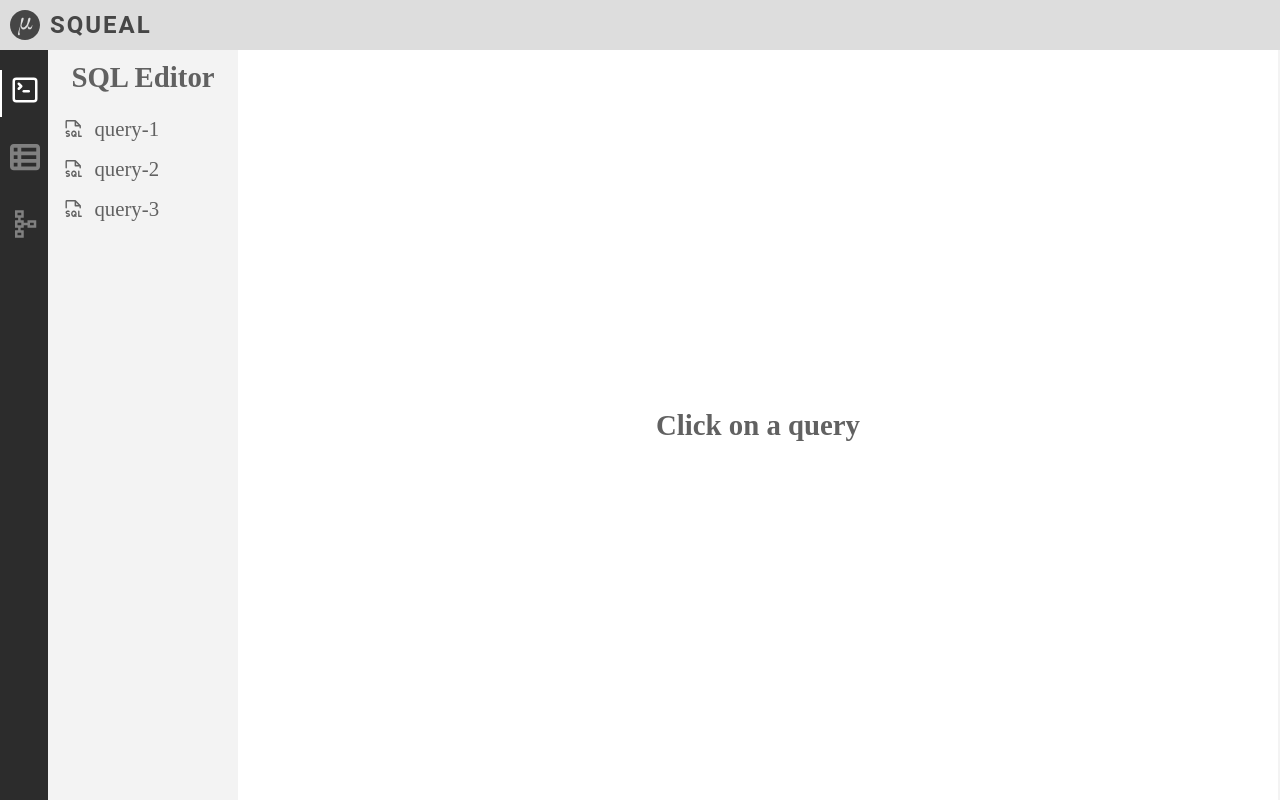
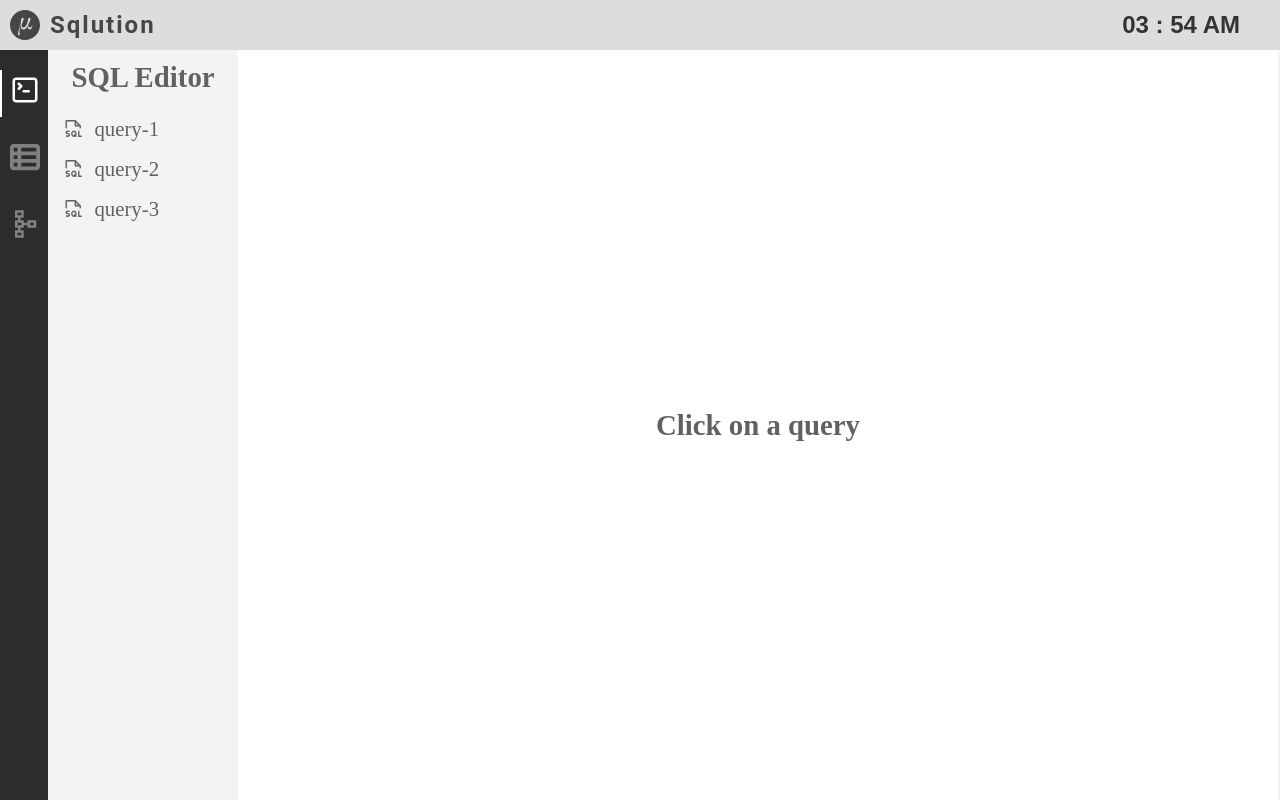
Before and after one commit to AshrafMd-1/sqlution, a React (Vite) app: page /sql/1 in a window 1280 px wide. Built offline with nearby package versions, Linux system fonts and the light colour scheme; no server answers.

Commit message:
add clock

```diff
--- /dev/null
+++ b/src/components/Clock.tsx
@@ -0,0 +1,36 @@
+import {useEffect, useState} from 'react';
+import './../styles/navbarPage/Clock.css';
+
+const Clock = () => {
+  const [time, setTime] = useState('');
+
+  useEffect(() => {
+    const updateClock = () => {
+      const now = new Date();
+      let hours = now.getHours();
+      const minutes = now.getMinutes();
+      const amPm = hours >= 12 ? 'PM' : 'AM';
+
+      hours = hours % 12;
+      hours = hours ? hours : 12;
+
+      const formattedTime = `${String(hours).padStart(2, '0')} : ${String(minutes).padStart(2, '0')} ${amPm}`;
+      setTime(formattedTime);
+    };
+
+    updateClock();
+    const interval = setInterval(updateClock, 1000);
+
+    return () => clearInterval(interval);
+  }, []);
+
+  return (
+      <div className="clock-container">
+        <div className="clock">
+          {time}
+        </div>
+      </div>
+  );
+};
+
+export default Clock;
--- a/src/components/Sidebar.tsx
+++ b/src/components/Sidebar.tsx
@@ -42,7 +42,6 @@ const Sidebar = ({isOpen}: Props) => {
     return isSqlRoute ? queries : data?.tables || [];
   };
 
-  // ✅ New function to check if tab is active
   const isActiveTab = (item: string) => {
     const currentPath = location.pathname.split("/").slice(1).join("/");
     return currentPath.includes(item.toLowerCase());
@@ -61,7 +60,6 @@ const Sidebar = ({isOpen}: Props) => {
                     width="60"
                     ariaLabel="dna-loading"
                 />
-                <p className="sidebar-msg-text">Loading...</p>
               </div>
           )}
 
--- a/src/pages/NavbarPage.tsx
+++ b/src/pages/NavbarPage.tsx
@@ -7,6 +7,7 @@ import {Outlet} from "react-router";
 import Sidebar from "../components/Sidebar.tsx";
 import NavbarSidebarMenu from "../components/NavbarSidebarMenu.tsx";
 import useSidebarStore from "../store/useSidebarStore.ts";
+import Clock from "../components/Clock.tsx";
 
 const NavbarPage = () => {
   const {isOpen, toggleSidebar, openSidebar} = useSidebarStore();
@@ -16,8 +17,9 @@ const NavbarPage = () => {
         <nav className="navbar-top">
           <div className="navbar-logo">
             <SiMicroeditor className="logo"/>
-            <span className="navbar-title">SQUEAL</span>
+            <span className="navbar-title">Sqlution</span>
           </div>
+          <Clock/>
         </nav>
         <div className="main-body">
           <div className="navbar-sidebar">
--- a/src/pages/SqlPage.tsx
+++ b/src/pages/SqlPage.tsx
@@ -15,6 +15,7 @@ const SqlPage = () => {
   const [tableName, setTableName] = useState<string | null>(null);
   const [currentPage, setCurrentPage] = useState<number>(1);
   const [rowsPerPage, setRowsPerPage] = useState<number>(10);
+  const [commandError, setCommandError] = useState<boolean>(false);
   const {isOpen} = useSidebarStore();
 
   // eslint-disable-next-line
@@ -45,11 +46,12 @@ const SqlPage = () => {
     ],
     "3": [
       "-- Incorrect queries with intentional errors",
-      "SElCT * FROM emp; -- Typo: SElCT instead of SELECT",
-      "SEELCT * FROM ord; -- Typo: SEELCT instead of SELECT",
-      "SELCT * FROM cust; -- Typo: SELCT instead of SELECT",
+      "SELECT * FROM emp; -- Error: 'emp' table does not exist",
+      "SEELCT * FROM orders; -- Typo: SEELCT instead of SELECT",
+      "SELECT * FROM ; -- Error: Missing table name",
       ...Array(8).fill(""),
     ],
+
   }), []);
 
   useEffect(() => {
@@ -69,6 +71,7 @@ const SqlPage = () => {
     if (!finalQuery) {
       setTableName(null);
       setColumns([]);
+      setCommandError(false);
       return;
     }
 
@@ -78,11 +81,13 @@ const SqlPage = () => {
         .pop() || "";
 
     const {table, columns: selectedColumns} = sqlCommands(lastQuery);
-
     if (table) {
       setTableName(table);
+      setColumns(selectedColumns);
       setCurrentPage(1);
-      setColumns(selectedColumns);
+      setCommandError(false);
+    } else {
+      setCommandError(true);
     }
   }, []);
 
@@ -105,8 +110,6 @@ const SqlPage = () => {
             <>
               <SqlEditor onSubmit={fetchTableData} query={query}/>
 
-              {tableName ? (
-                  <>
               {loading ? (
                   <div className="loading-container">
                     <DNA
@@ -116,11 +119,13 @@ const SqlPage = () => {
                         ariaLabel="dna-loading"
                     />
                   </div>
-                    ) : error || !data ? (
+              ) : (
+                  (commandError || error || !data) ? (
                       <div className="error-container">
                         <h2 className="error-title">⚠️ Failed to load table</h2>
                       </div>
                   ) : (
+                      tableName ? (
                           <div className="sql-table-container">
                             <TableDisplayer
                                 tableName={tableName || ""}
@@ -137,8 +142,6 @@ const SqlPage = () => {
                                 }
                             />
                           </div>
-                    )}
-                  </>
                       ) : (
                           <div className="no-query-message">
                             <h2 className="no-query-title">No query executed</h2>
@@ -146,6 +149,8 @@ const SqlPage = () => {
                               Please enter a SQL query and submit it to display the results.
                             </p>
                           </div>
+                      )
+                  )
               )}
             </>
         ) : (
--- /dev/null
+++ b/src/styles/navbarPage/Clock.css
@@ -0,0 +1,19 @@
+.clock-container {
+  display: flex;
+  justify-content: center;
+  align-items: center;
+  font-family: 'Arial', sans-serif;
+}
+
+.clock {
+  font-size: 1.5rem;
+  color: #333;
+  font-weight: bold;
+  padding: 20px 40px;
+  border-radius: 12px;
+  transition: transform 0.3s;
+}
+
+.clock:hover {
+  transform: scale(1.05);
+}
--- a/src/styles/navbarPage/NavbarPage.css
+++ b/src/styles/navbarPage/NavbarPage.css
@@ -6,6 +6,7 @@
 .navbar-top {
   display: flex;
   background-color: var(--navbar-top-bg-color);
+  flex-direction: row;
   color: var(--navbar-top-text-color);
   justify-content: space-between;
   height: 50px;
```
Lines whose indentation alone changed are shown as unchanged.
